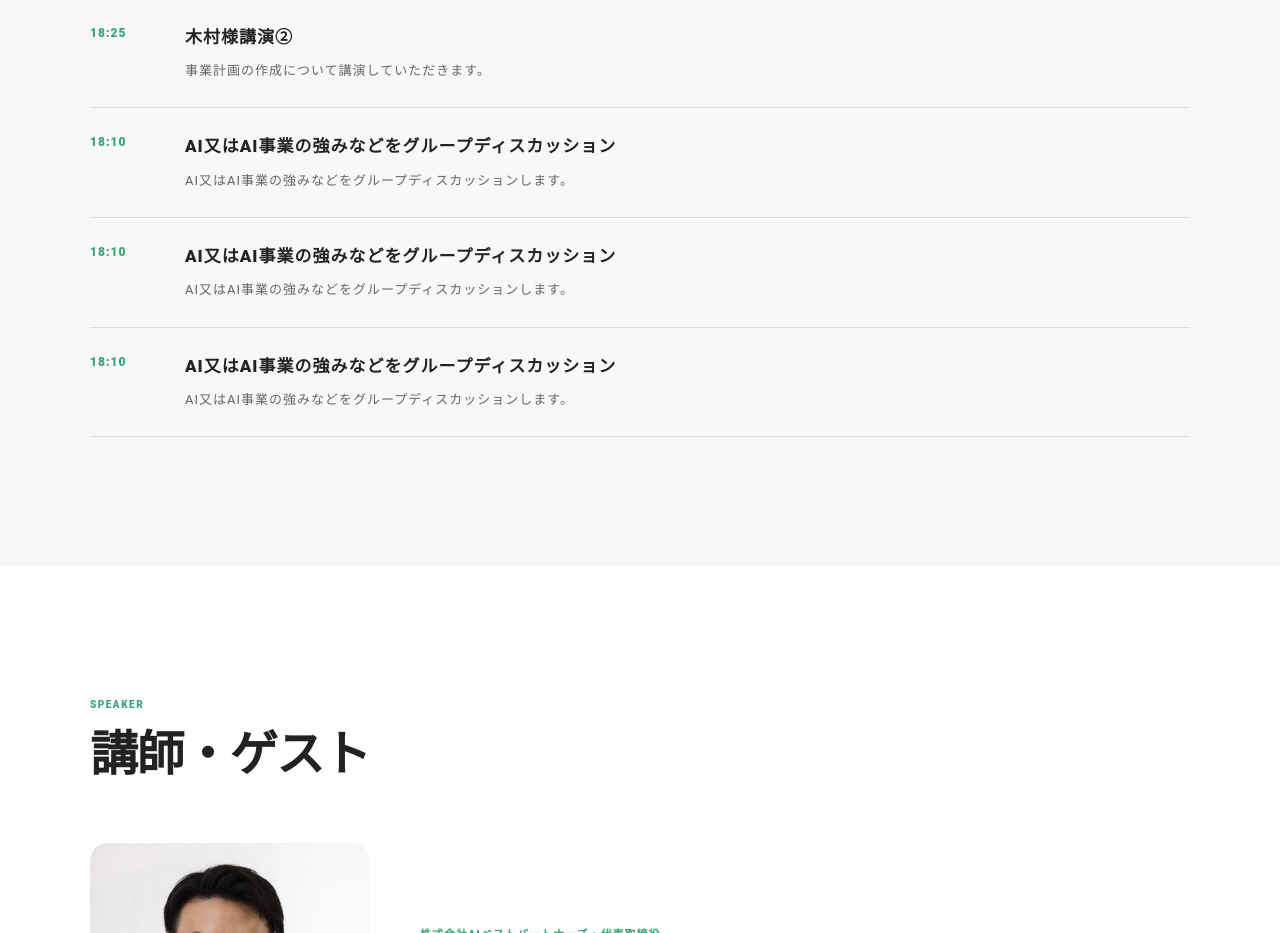
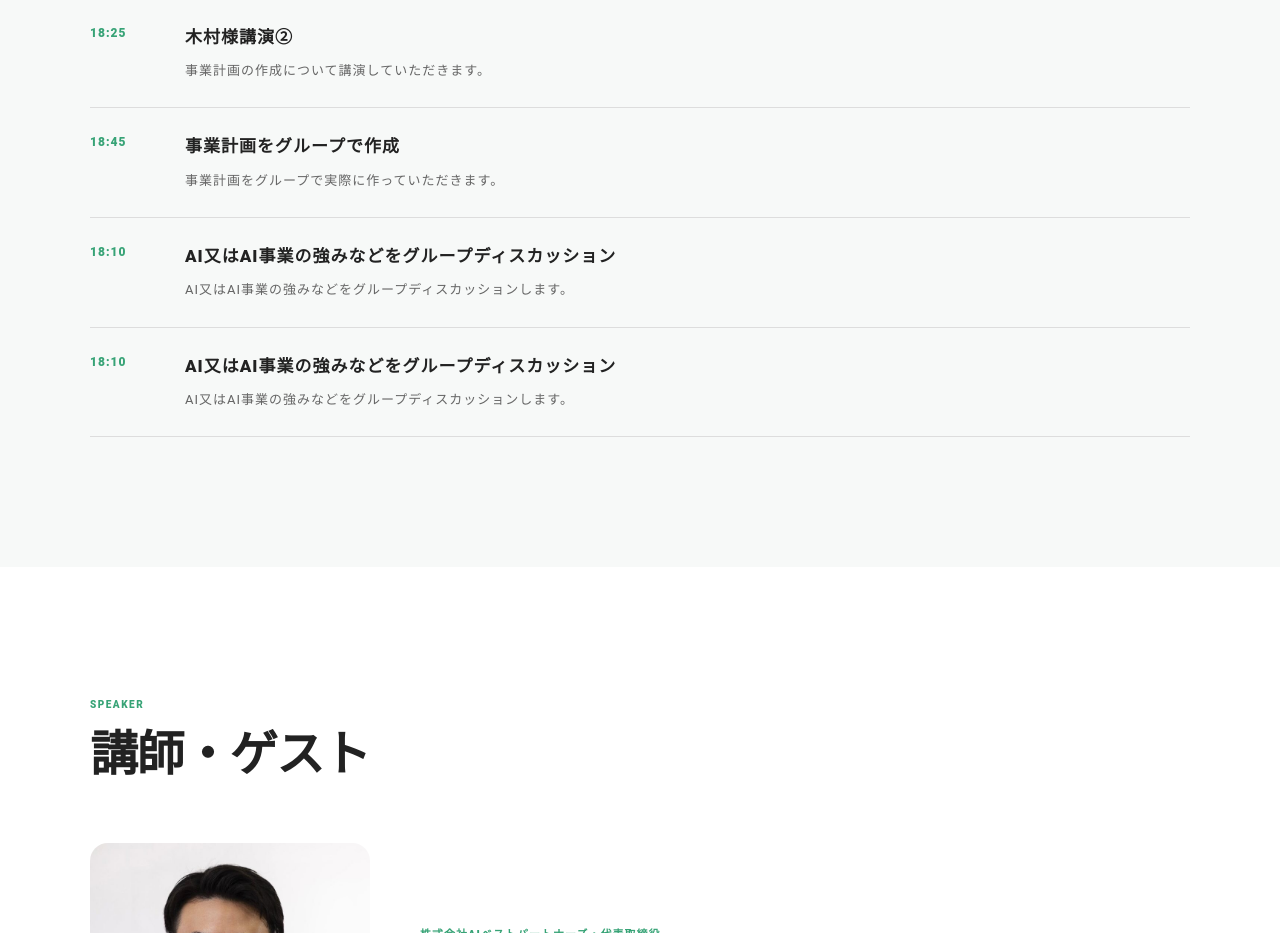
Before and after one commit to kigo121308-debug/s-youth.io, a plain HTML site: page SYIOLab-Vol01.html in a window 1280 px wide. Shown: the part 2820-3753 px from the top of the page. Drawn offline with Linux system fonts and the light colour scheme.

Commit message:
Update SYIOLab-Vol01.html

```diff
--- a/SYIOLab-Vol01.html
+++ b/SYIOLab-Vol01.html
@@ -170,10 +170,10 @@
             </div>
           </div>
           <div class="syiolab-event-program__item">
-            <time>18:10</time>
+            <time>18:45</time>
             <div>
-              <h3>AI又はAI事業の強みなどをグループディスカッション</h3>
-              <p>AI又はAI事業の強みなどをグループディスカッションします。</p>
+              <h3>事業計画をグループで作成</h3>
+              <p>事業計画をグループで実際に作っていただきます。</p>
             </div>
           </div>
           <div class="syiolab-event-program__item">
```
